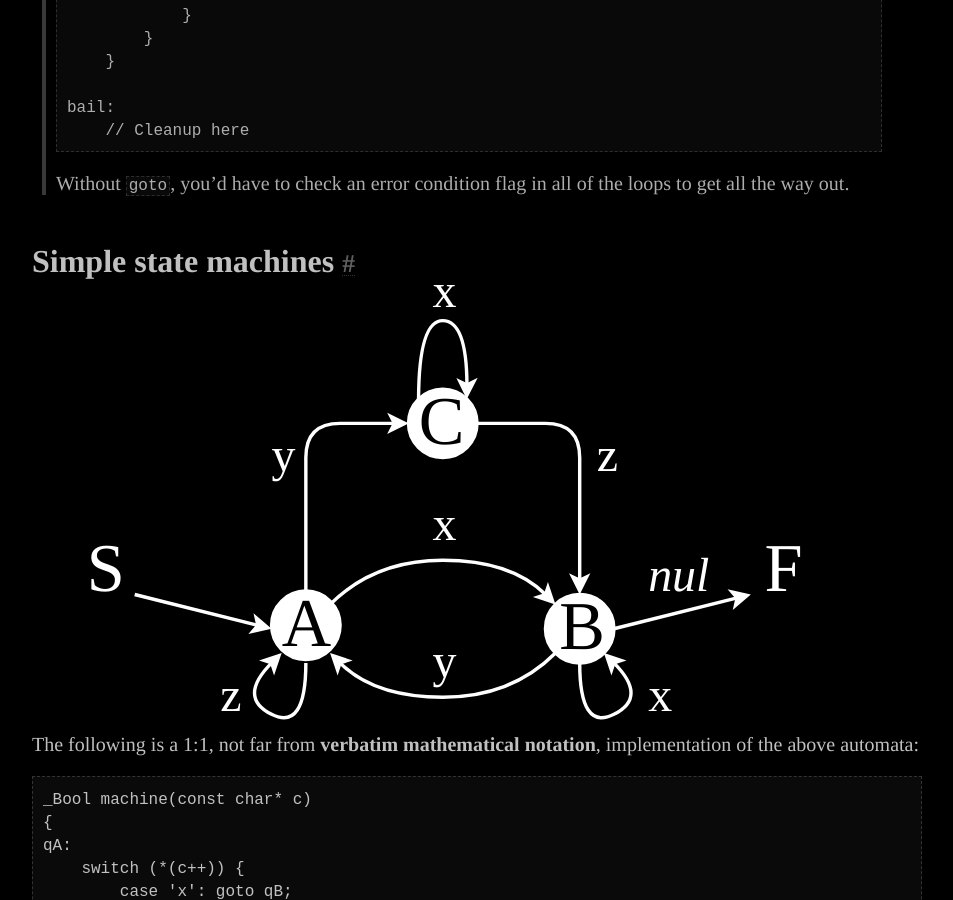
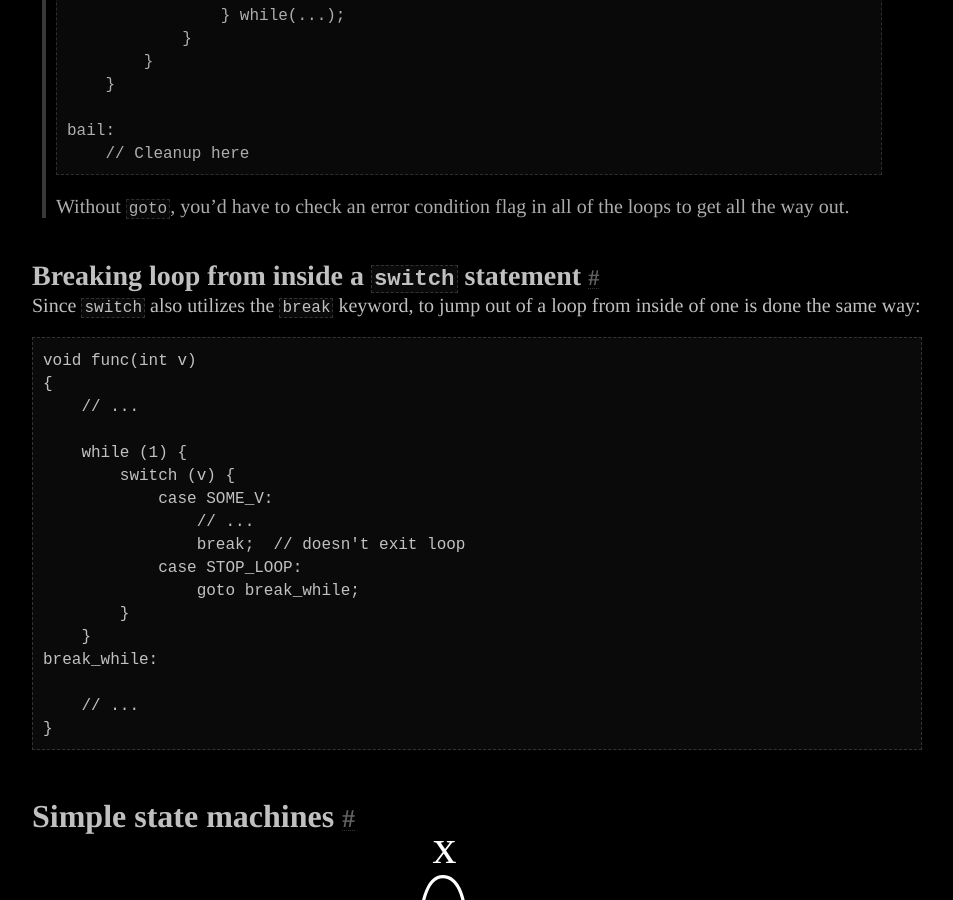
Before and after one commit to Jorenar/blog, a Jekyll site: the page built from _posts/2023-02-26-gotophobia-harmful.md, in a window 1280 px wide and 900 px high, scrolled down 20359 px. Shown: the whole window, without its empty margins (163-1116 px from the left). Built offline with Jekyll 4.4.1, drawn with Linux system fonts in a browser that asks for light colours; some of the changed text lies outside the part shown.

Commit message:
deploy: 9eca5aaa4ae5a4cdfb2f5d5a058c7b18100f34f0

````diff
--- a/_posts/2023-02-26-gotophobia-harmful.md
+++ b/_posts/2023-02-26-gotophobia-harmful.md
@@ -1171,6 +1171,31 @@ _Beej's Guide to C Programming_ has nice example of using this technique alongsi
 > Without `goto`, you’d have to check an error condition
 > flag in all of the loops to get all the way out.
 
+## Breaking loop from inside a `switch` statement
+
+Since `switch` also utilizes the `break` keyword, to jump
+out of a loop from inside of one is done the same way:
+
+```c
+void func(int v)
+{
+    // ...
+
+    while (1) {
+        switch (v) {
+            case SOME_V:
+                // ...
+                break;  // doesn't exit loop
+            case STOP_LOOP:
+                goto break_while;
+        }
+    }
+break_while:
+
+    // ...
+}
+```
+
 # Simple state machines
 
 <svg xmlns="http://www.w3.org/2000/svg" viewBox="0 0 260 130" style="font-family: Times">
````
